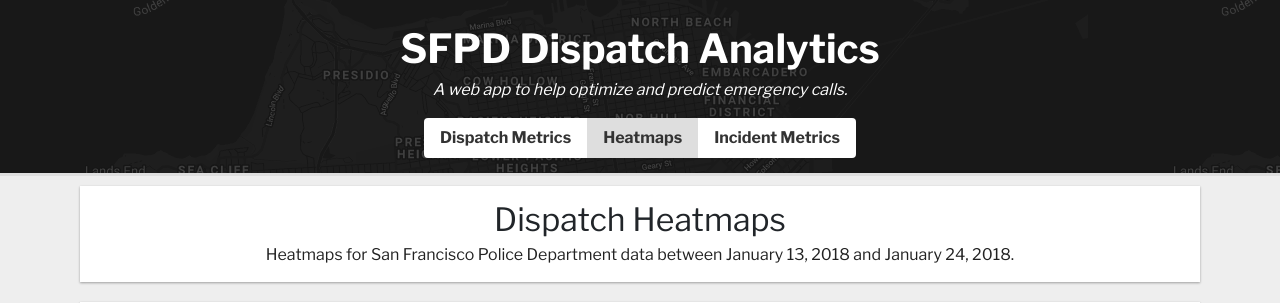
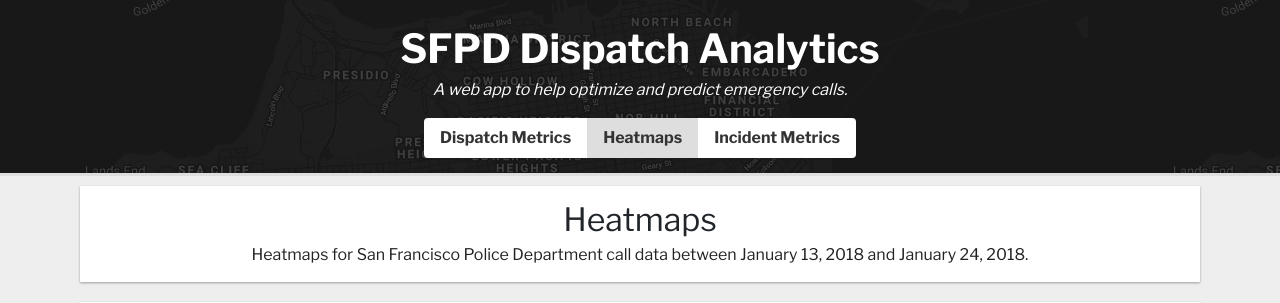
Before and after one commit to mattgd/SFPD-Dispatch, a Django app: page /heatmaps in a window 1280 px wide. Shown: the top 303 px of the page. Run offline with Django 3.2, Linux system fonts and the light colour scheme; data that the repository does not hold is empty; some libraries are stand-ins or nearby versions.

Commit message:
Updates to page titles.

```diff
--- a/dispatch/metrics/templates/heatmaps.html
+++ b/dispatch/metrics/templates/heatmaps.html
@@ -3,8 +3,8 @@
 {% block content %}
 <div class="row page-header">
     <div class="col section-card">
-        <h2>Dispatch Heatmaps</h2>
-        <p>Heatmaps for San Francisco Police Department data between January 13, 2018 and January 24, 2018.</p>
+        <h2>Heatmaps</h2>
+        <p>Heatmaps for San Francisco Police Department call data between January 13, 2018 and January 24, 2018.</p>
     </div>
 </div>
 
--- a/dispatch/metrics/views.py
+++ b/dispatch/metrics/views.py
@@ -19,7 +19,7 @@ class Home(View):
     """
     def get(self, request, *args, **kwargs):
         # Render the page
-        return render(request, 'dispatch_metrics.html')
+        return render(request, 'dispatch_metrics.html', {'title': 'Dispatch Metrics'})
 
 class Heatmaps(View):
     """
@@ -27,7 +27,7 @@ class Heatmaps(View):
     """
     def get(self, request, *args, **kwargs):
         # Render the page
-        return render(request, 'heatmaps.html')
+        return render(request, 'heatmaps.html', {'title': 'Heatmaps'})
 
 class IncidentMetrics(View):
     """
@@ -35,7 +35,7 @@ class IncidentMetrics(View):
     """
     def get(self, request, *args, **kwargs):
         # Render the page
-        return render(request, 'incident_metrics.html')
+        return render(request, 'incident_metrics.html', {'title': 'Incident Metrics'})
 
 class AverageResponseTime(View):
     """
--- a/dispatch/templates/base.html
+++ b/dispatch/templates/base.html
@@ -4,7 +4,7 @@
         <meta charset="utf-8">
         <meta http-equiv="X-UA-Compatible" content="IE=edge">
         <meta name="viewport" content="width=device-width, initial-scale=1">
-        <title>SFPD Dispatch Metrics</title>
+        <title>SFPD Dispatch Analytics | {{ title }}</title>
 
         <!-- Stylesheets and essential scripts -->
         {% load static %}
```
